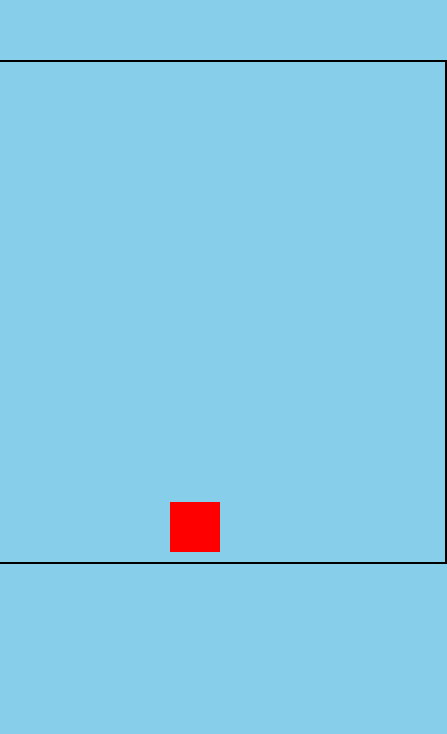
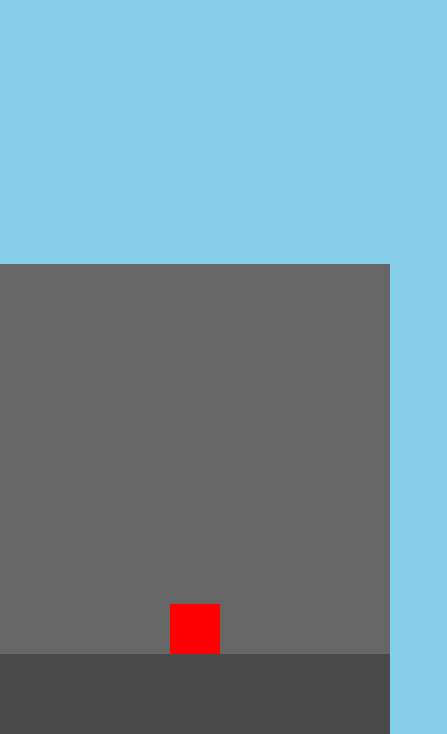
Before and after one commit to JesseHardorff/jump-king, a plain HTML site: page index.html in a window 390 px wide. Shown: the part 110-844 px from the top of the page, 447 px wide, since content can reach past the window. Drawn offline with Linux system fonts and the light colour scheme.

Commit message:
1e level plus mechanics verbeterd

```diff
--- /dev/null
+++ b/config.js
@@ -0,0 +1,9 @@
+const canvas = document.getElementById("gameCanvas");
+canvas.width = window.innerWidth;
+canvas.height = window.innerHeight;
+
+export const config = {
+  canvasBreedte: canvas.width,
+  canvasHoogte: canvas.height,
+  GROUND_HEIGHT: 80,
+};
--- a/index.html
+++ b/index.html
@@ -8,6 +8,9 @@
   </head>
   <body>
     <canvas id="gameCanvas" width="500" height="500"></canvas>
-    <script src="move.js"></script>
+
+    <script type="module" src="config.js"></script>
+    <script type="module" src="levels.js"></script>
+    <script type="module" src="move.js"></script>
   </body>
 </html>
--- /dev/null
+++ b/levels.js
@@ -0,0 +1,23 @@
+import { config } from "./config.js";
+
+const LEVEL_DATA = {
+  level1: {
+    ground: { y: config.canvasHoogte - 80, height: 80 },
+    platforms: [
+      { x: 0, y: config.canvasHoogte - 470, width: 500, height: 390 },
+      { x: config.canvasBreedte - 500, y: config.canvasHoogte - 470, width: 500, height: 390 },
+    ],
+  },
+
+  level2: {
+    ground: { y: config.canvasHoogte + 100, height: 0 },
+    platforms: [
+      { x: 100, y: config.canvasHoogte - 150, width: 200, height: 20 },
+      { x: config.canvasBreedte - 300, y: config.canvasHoogte - 300, width: 200, height: 20 },
+    ],
+  },
+};
+
+export function getLevelData() {
+  return LEVEL_DATA;
+}
--- a/move.js
+++ b/move.js
@@ -1,12 +1,29 @@
 const canvas = document.getElementById("gameCanvas");
 const ctx = canvas.getContext("2d");
+canvas.width = window.innerWidth;
+canvas.height = window.innerHeight;
 const canvasBreedte = canvas.width;
 const canvasHoogte = canvas.height;
 
+const GROUND_HEIGHT = 80;
+const GROUND_COLOR = "#4a4a4a";
+
+import { getLevelData } from "./levels.js";
+
+const levels = [getLevelData().level1, getLevelData().level2];
+
+const gameState = {
+  currentScreen: 0,
+  screenTransition: {
+    active: false,
+    offset: 0,
+    targetOffset: 0,
+  },
+};
+
 const blok = {
-    // Waar het blok begint
-    x: 225,
-    y: canvasHoogte - 60,
+  x: canvasBreedte / 2 - 25,
+  y: canvasHoogte - GROUND_HEIGHT - 50,
   breedte: 50,
   hoogte: 50,
   kleur: "red",
@@ -14,114 +31,257 @@ const blok = {
   snelheidY: 0,
   zwaartekracht: 0.1,
   springKracht: 0,
-
-    // Hoe hoog je kan springen
-    minSpringKracht: 2,
-    maxSpringKracht: 7,
-
-    // Hoe lang je kan laden
-    oplaadTijd: 0,
-    maxOplaadTijd: 1300,
-
-    isSpringend: false,
+  minJumpForce: 2,
+  maxJumpForce: 7.2,
+  jumpChargeTime: 0,
+  maxChargeTime: 800,
+  isChargingJump: false,
   opGrond: true,
-    bewegingRichting: 0,  // -1 links, 0 omhoog, 1 rechts
+  jumpDirection: 0,
+  bounceStrength: 0.6,
+  walkSpeed: 3,
+  isWalking: false,
 };
 
-function springUitvoering() {
-    if (blok.springKracht > 0) {
-        // Hoe sterk je springt
-        let basisSpringKracht = blok.springKracht * 1.3;
+const keyboard = {
+  ArrowLeft: false,
+  ArrowRight: false,
+  Space: false,
+};
 
-        if (blok.bewegingRichting !== 0) {
-            blok.snelheidY = -basisSpringKracht;
-            // Hoe ver je opzij springt
-            blok.snelheidX = blok.bewegingRichting * (blok.springKracht * 0.4);
-        } else {
-            blok.snelheidY = -basisSpringKracht;
+function checkPlatformCollisions(nextX, nextY) {
+  const currentLevel = levels[gameState.currentScreen];
+
+  for (const platform of currentLevel.platforms) {
+    // Vertical collision checks (landing and hitting from below)
+    if (nextX + blok.breedte > platform.x && nextX < platform.x + platform.width) {
+      if (blok.y + blok.hoogte <= platform.y && nextY + blok.hoogte > platform.y) {
+        nextY = platform.y - blok.hoogte;
+        blok.snelheidY = 0;
         blok.snelheidX = 0;
+        blok.opGrond = true;
+        return { x: nextX, y: nextY };
       }
-        blok.isSpringend = false;
-        blok.opGrond = false;
+
+      if (blok.y >= platform.y + platform.height && nextY < platform.y + platform.height) {
+        nextY = platform.y + platform.height;
+        blok.snelheidY = 0;
+        return { x: nextX, y: nextY };
       }
     }
 
+    // Horizontal collision checks (side collisions)
+    if (nextY + blok.hoogte > platform.y && nextY < platform.y + platform.height) {
+      // Left side collision
+      if (blok.x + blok.breedte <= platform.x && nextX + blok.breedte > platform.x) {
+        nextX = platform.x - blok.breedte;
+        handleWallCollision(true);
+      }
+      // Right side collision
+      if (blok.x >= platform.x + platform.width && nextX < platform.x + platform.width) {
+        nextX = platform.x + platform.width;
+        handleWallCollision(false);
+      }
+    }
+  }
+
+  return { x: nextX, y: nextY };
+}
+
+function updateJumpCharge() {
+  if (blok.isChargingJump) {
+    blok.jumpChargeTime += 16;
+    let chargeProgress = Math.min(blok.jumpChargeTime / blok.maxChargeTime, 1);
+    blok.springKracht = blok.minJumpForce + (blok.maxJumpForce - blok.minJumpForce) * chargeProgress;
+
+    if (chargeProgress >= 1) {
+      executeJump();
+    }
+  }
+}
+
+function executeJump() {
+  if (blok.springKracht > 0) {
+    let jumpPower = blok.springKracht * 1.3;
+    blok.snelheidY = -jumpPower;
+
+    if (keyboard.ArrowLeft) {
+      blok.snelheidX = -jumpPower * 0.38;
+    } else if (keyboard.ArrowRight) {
+      blok.snelheidX = jumpPower * 0.4;
+    } else {
+      blok.snelheidX = 0;
+    }
+
+    blok.isChargingJump = false;
+    blok.opGrond = false;
+    blok.isWalking = false;
+  }
+}
+
+function handleWallCollision(isLeftWall) {
+  blok.snelheidX *= -blok.bounceStrength;
+  blok.springKracht *= blok.bounceStrength;
+}
 function updateBlok() {
-    if (blok.isSpringend) {
-        blok.oplaadTijd += 16;
-        let voortgang = Math.min(blok.oplaadTijd / blok.maxOplaadTijd, 1);
-        blok.springKracht = blok.minSpringKracht + (blok.maxSpringKracht - blok.minSpringKracht) * (voortgang * voortgang);
+  updateJumpCharge();
+
+  if (blok.opGrond && !blok.isChargingJump) {
+    let nextPosition = blok.x;
+
+    if (keyboard.ArrowLeft) {
+      nextPosition = blok.x - blok.walkSpeed;
+    }
+    if (keyboard.ArrowRight) {
+      nextPosition = blok.x + blok.walkSpeed;
+    }
+
+    // Check for platform collisions before moving
+    const currentLevel = levels[gameState.currentScreen];
+    let canMove = true;
+
+    for (const platform of currentLevel.platforms) {
+      if (
+        nextPosition + blok.breedte > platform.x &&
+        nextPosition < platform.x + platform.width &&
+        blok.y + blok.hoogte > platform.y &&
+        blok.y < platform.y + platform.height
+      ) {
+        canMove = false;
+        break;
+      }
+    }
+
+    if (canMove) {
+      blok.x = nextPosition;
+      if (keyboard.ArrowLeft) blok.jumpDirection = -1;
+      if (keyboard.ArrowRight) blok.jumpDirection = 1;
+    }
+  }
+
+  if (blok.opGrond) {
+    let futureY = blok.y + 2;
+    let isOnPlatform = false;
+
+    const currentLevel = levels[gameState.currentScreen];
+    for (const platform of currentLevel.platforms) {
+      if (
+        blok.x + blok.breedte > platform.x &&
+        blok.x < platform.x + platform.width &&
+        Math.abs(blok.y + blok.hoogte - platform.y) < 2
+      ) {
+        isOnPlatform = true;
+        break;
+      }
+    }
+
+    const isOnGround =
+      gameState.currentScreen === 0 && Math.abs(blok.y + blok.hoogte - (canvasHoogte - GROUND_HEIGHT)) < 2;
+
+    if (!isOnPlatform && !isOnGround) {
+      blok.opGrond = false;
+      blok.snelheidY = 0.1;
+      if (keyboard.ArrowLeft) {
+        blok.snelheidX = -2;
+      } else if (keyboard.ArrowRight) {
+        blok.snelheidX = 2;
+      }
+    }
   }
 
   if (!blok.opGrond) {
     blok.snelheidY += blok.zwaartekracht;
-        blok.snelheidX = blok.bewegingRichting * (blok.springKracht * 0.5);
   }
 
-    let volgendeX = blok.x + blok.snelheidX;
-    let volgendeY = blok.y + blok.snelheidY;
+  let nextX = blok.x + blok.snelheidX;
+  let nextY = blok.y + blok.snelheidY;
 
-    // Check of je niet buiten scherm gaat
-    if (volgendeX < 0) {
-        volgendeX = 0;
-        blok.snelheidX = 0;
+  const collision = checkPlatformCollisions(nextX, nextY);
+  nextX = collision.x;
+  nextY = collision.y;
+
+  if (nextX < 0) {
+    nextX = 0;
+    handleWallCollision(true);
   }
-    if (volgendeX + blok.breedte > canvasBreedte) {
-        volgendeX = canvasBreedte - blok.breedte;
-        blok.snelheidX = 0;
+  if (nextX + blok.breedte > canvasBreedte) {
+    nextX = canvasBreedte - blok.breedte;
+    handleWallCollision(false);
   }
-    if (volgendeY < 0) {
-        volgendeY = 0;
-        blok.snelheidY = 0;
+
+  if (nextY < 0 && gameState.currentScreen < levels.length - 1) {
+    gameState.screenTransition.active = true;
+    gameState.screenTransition.targetOffset = canvasHoogte;
+    nextY = canvasHoogte + nextY;
+    gameState.currentScreen++;
+    blok.snelheidX = blok.snelheidX;
+    blok.snelheidY = blok.snelheidY;
   }
-    if (volgendeY + blok.hoogte > canvasHoogte) {
-        volgendeY = canvasHoogte - blok.hoogte;
+
+  if (nextY > canvasHoogte && gameState.currentScreen > 0) {
+    gameState.screenTransition.active = true;
+    gameState.screenTransition.targetOffset = -canvasHoogte;
+    nextY = nextY - canvasHoogte;
+    gameState.currentScreen--;
+    blok.snelheidX = blok.snelheidX;
+    blok.snelheidY = blok.snelheidY;
+  }
+
+  if (gameState.currentScreen === 0 && nextY + blok.hoogte > canvasHoogte - GROUND_HEIGHT) {
+    nextY = canvasHoogte - GROUND_HEIGHT - blok.hoogte;
     blok.snelheidY = 0;
     blok.snelheidX = 0;
     blok.opGrond = true;
   }
 
-    blok.x = volgendeX;
-    blok.y = volgendeY;
+  blok.x = nextX;
+  blok.y = nextY;
 }
 
 window.addEventListener("keydown", (e) => {
-    if (e.code === "ArrowUp" && blok.opGrond && !blok.isSpringend) {
-        blok.bewegingRichting = 0;
-        startSprong();
-    }
-    if (e.code === "ArrowLeft" && blok.opGrond && !blok.isSpringend) {
-        blok.bewegingRichting = -1;
-        startSprong();
-    }
-    if (e.code === "ArrowRight" && blok.opGrond && !blok.isSpringend) {
-        blok.bewegingRichting = 1;
-        startSprong();
+  if (!blok.opGrond) return;
+
+  keyboard[e.code] = true;
+
+  if (e.code === "Space" && !blok.isChargingJump) {
+    blok.isChargingJump = true;
+    blok.jumpChargeTime = 0;
+    blok.springKracht = 0;
   }
 });
 
 window.addEventListener("keyup", (e) => {
-    if ((e.code === "ArrowUp" && blok.bewegingRichting === 0) ||
-        (e.code === "ArrowLeft" && blok.bewegingRichting === -1) ||
-        (e.code === "ArrowRight" && blok.bewegingRichting === 1)) {
-        if (blok.isSpringend) {
-            springUitvoering();
-        }
+  keyboard[e.code] = false;
+
+  if (e.code === "Space" && blok.isChargingJump) {
+    executeJump();
   }
 });
 
-function startSprong() {
-    blok.isSpringend = true;
-    blok.oplaadTijd = 0;
-    blok.springKracht = 0;
+function drawScreen(screenIndex, offset) {
+  const level = levels[screenIndex];
+
+  ctx.fillStyle = GROUND_COLOR;
+  ctx.fillRect(0, level.ground.y - offset, canvasBreedte, level.ground.height);
+
+  ctx.fillStyle = "#666666";
+  for (const platform of level.platforms) {
+    ctx.fillRect(platform.x, platform.y - offset, platform.width, platform.height);
+  }
 }
 
 function spelLus() {
   ctx.clearRect(0, 0, canvasBreedte, canvasHoogte);
-    updateBlok();
+  drawScreen(gameState.currentScreen, 0);
   ctx.fillStyle = blok.kleur;
   ctx.fillRect(blok.x, blok.y, blok.breedte, blok.hoogte);
+  updateBlok();
   requestAnimationFrame(spelLus);
 }
 
+window.addEventListener("resize", () => {
+  canvas.width = window.innerWidth;
+  canvas.height = window.innerHeight;
+});
+
 requestAnimationFrame(spelLus);
--- a/style.css
+++ b/style.css
@@ -1,12 +1,13 @@
 body {
-    display: flex;
-    justify-content: center;
-    align-items: center;
-    height: 100vh;
-    margin: 0;
-    background-color: #87CEEB;
+  display: flex;
+  justify-content: center;
+  align-items: center;
+  height: 100vh;
+  margin: 0;
+  background-color: #87ceeb;
+  overflow: hidden;
 }
+
 canvas {
-    border: 2px solid black;
-    background-color: #87CEEB;
+  background-color: #87ceeb;
 }
```
Lines whose indentation alone changed are shown as unchanged.
